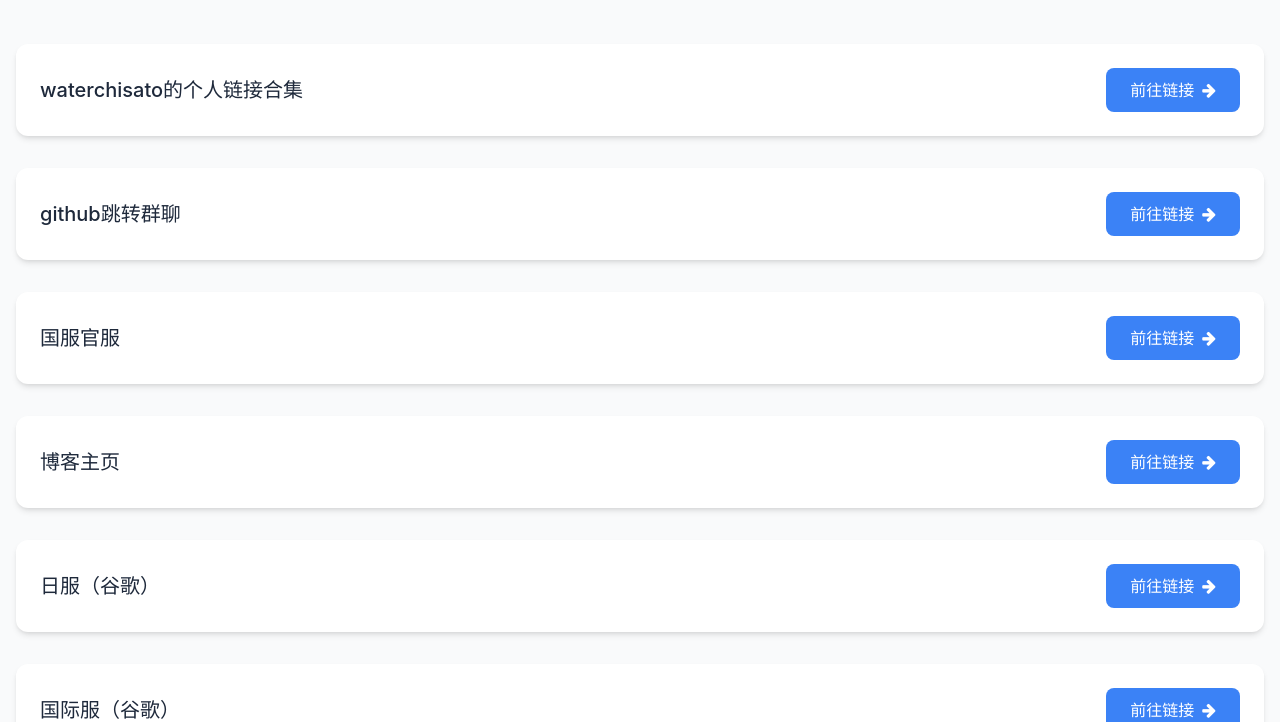
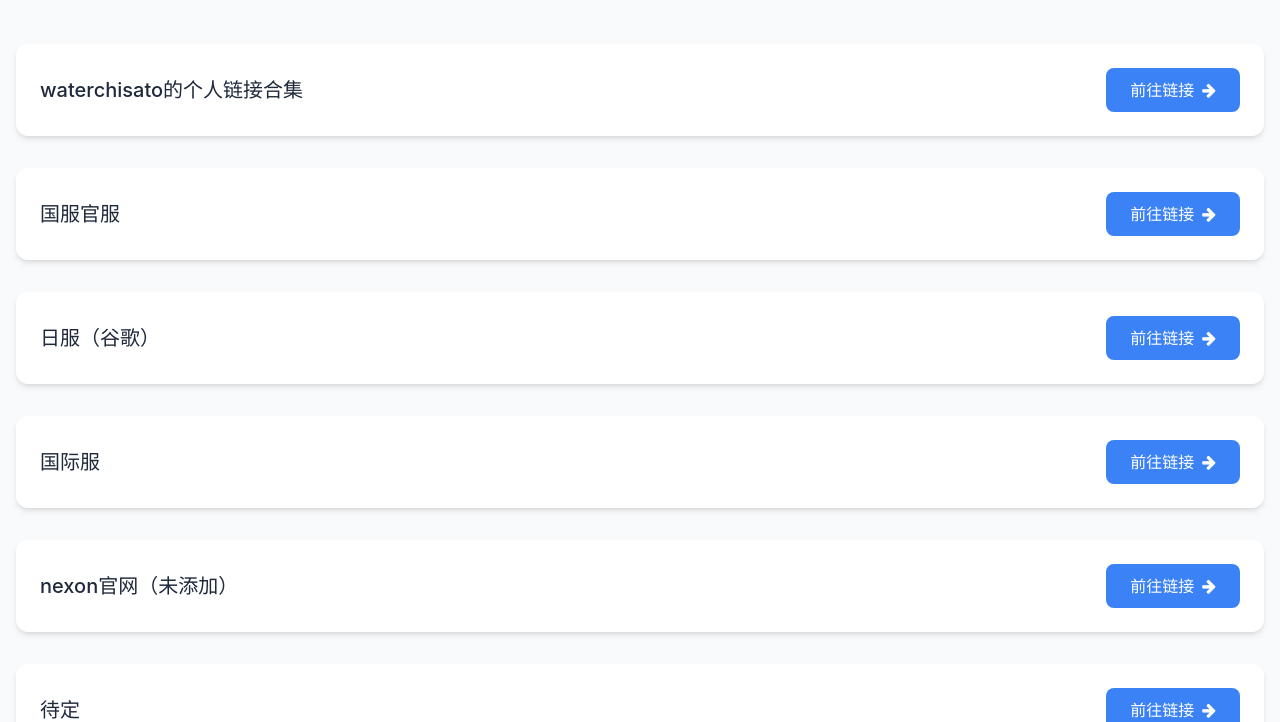
Before and after one commit to WaterChisato/bluearchive_xiazai, a plain HTML site: page index.html in a window 1280 px wide. Shown: the part 76-798 px from the top of the page. Drawn offline with nearby package versions, Linux system fonts and the light colour scheme.

Commit message:
Update index.html

```diff
--- a/index.html
+++ b/index.html
@@ -72,12 +72,12 @@
     // 组件数据 - 可以根据需要自定义文字和链接
     const componentsData = [
       { text: "waterchisato的个人链接合集", link: "https://waterchisato.github.io/zdy.web.github.io/" },
-      { text: "github跳转群聊", link: "https://waterchisato.github.io/LianbangZongHeJoinQQGrop.github.io/" },
       { text: "国服官服", link: "https://pkg.bluearchive-cn.com/pubplat/gpp/sdkpackage/prod/game_apk_v2/Official/a2ffc29d00bc45bd9dec35651e185fad/com.RoamingStar.BlueArchive.apk" },
-      { text: "博客主页", link: "https://waterchisato.github.io" },
       { text: "日服（谷歌）", link: "https://play.google.com/store/apps/details?id=com.YostarJP.BlueArchive&pli=1" },
-      { text: "国际服（谷歌）", link: "https://play.google.com/store/apps/details?id=com.nexon.bluearchive" },
-      { text: "nexon官方网站", link: "https://example.com/7" },
+      { text: "国际服", link: "https://play.google.com/store/apps/details?id=com.nexon.bluearchive" },
+      { text: "nexon官网（未添加）", link: "" },
+      { text: "待定", link: "" },
+      { text: "待定", link: "" },
       { text: "待定", link: "https://example.com/8" },
       { text: "待定", link: "https://example.com/9" },
       { text: "待定", link: "https://example.com/10" }
```
